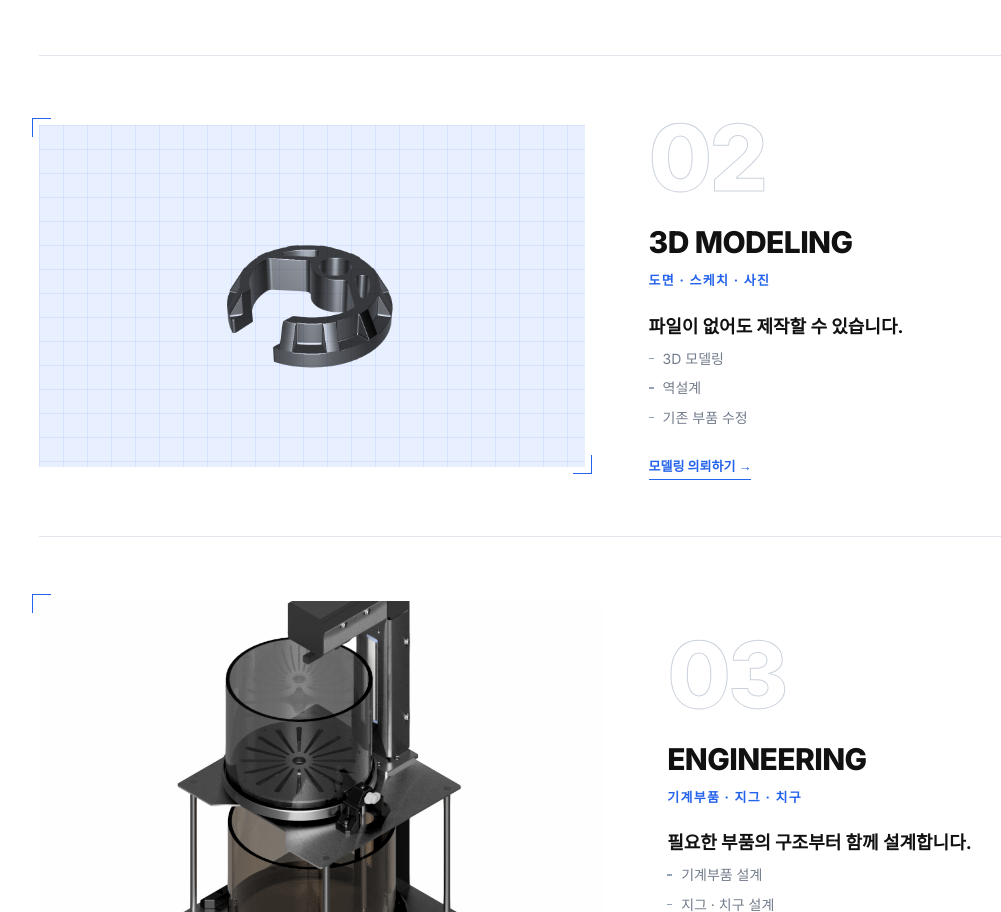
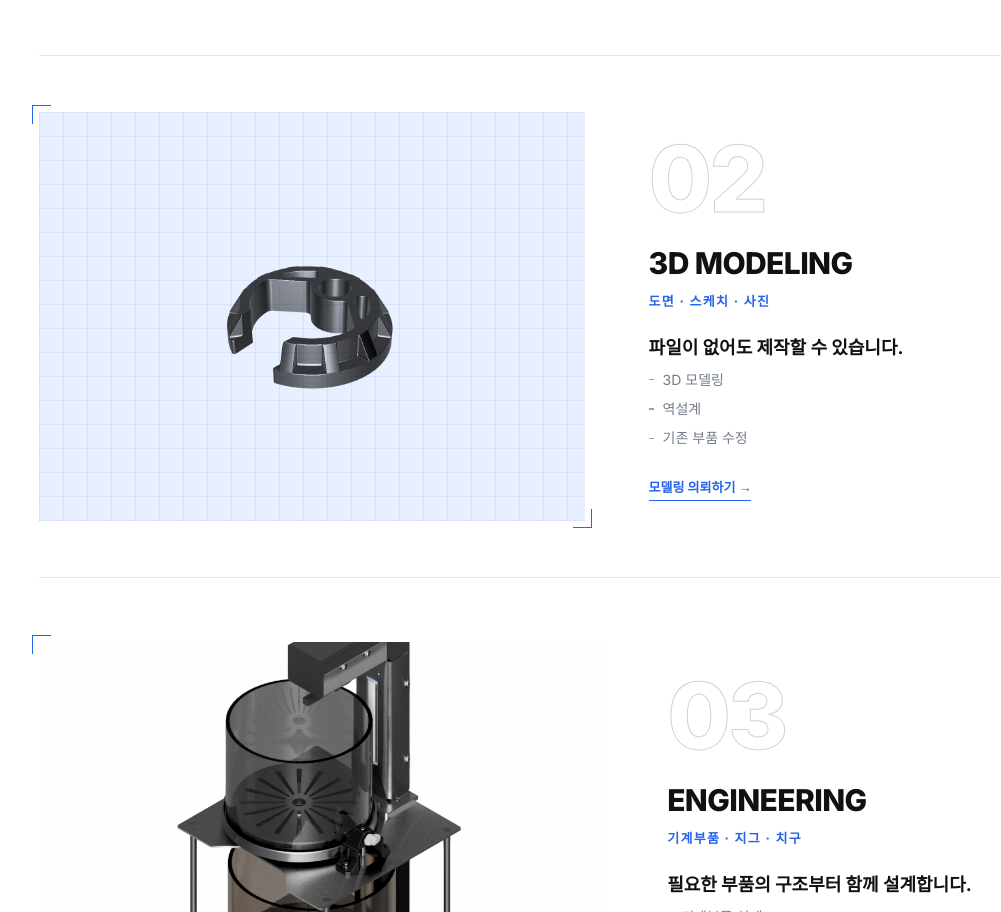
Before and after one commit to atelierhouse21-cloud/ah3d-homepage, a Next.js app: page / in a window 1280 px wide. Shown: the part 1308-2220 px from the top of the page, without its empty margins (78-1079 px from the left). Built offline with nearby package versions, Linux system fonts and the light colour scheme; a web font is replaced by a local one.

Commit message:
Update globals.css

```diff
--- a/app/globals.css
+++ b/app/globals.css
@@ -82,7 +82,7 @@ body{word-break:keep-all;overflow-wrap:break-word}
 .svc-row.rev .svc-body{order:2}
 #engineering{grid-template-columns:1.35fr 1fr}
 #modeling{padding:56px 0}
-#modeling .svc-img{aspect-ratio:16/10}
+#modeling .svc-img{aspect-ratio:4/3}
 #print .svc-img,#engineering .svc-img{aspect-ratio:4/3}
 .svc-img-wrap{position:relative}
 .svc-img-wrap::before,.svc-img-wrap::after{content:"";position:absolute;width:18px;height:18px;z-index:2}
```
